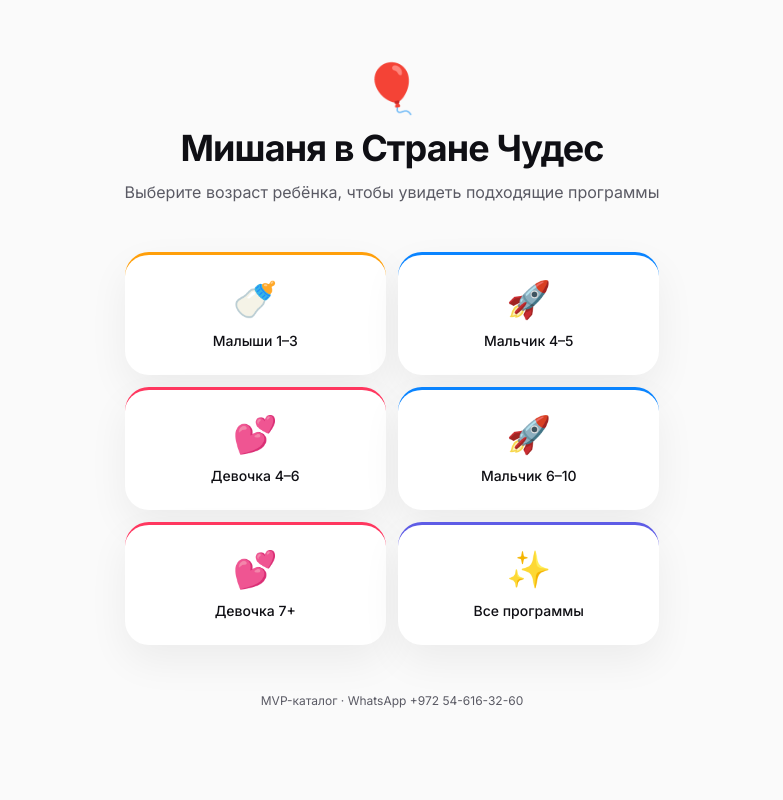
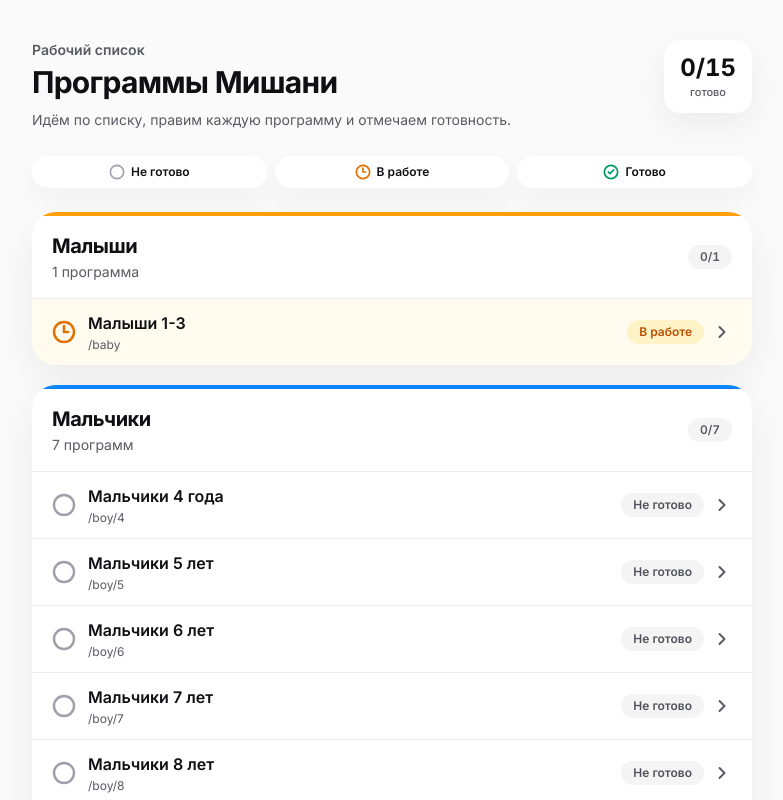
Before and after one commit to royaleventil-code/mishanya-site, a Next.js app: page / in a window 1280 px wide. Shown: the top 800 px of the page, without its empty margins (248-1031 px from the left). Built offline with nearby package versions, Linux system fonts and the light colour scheme.

Commit message:
Add program readiness checklist

```diff
--- a/app/girl/[age]/page.tsx
+++ b/app/girl/[age]/page.tsx
@@ -5,7 +5,7 @@ import { segmentFromAge, heroTitle } from "@/lib/segments";
 export const dynamicParams = false;
 
 export function generateStaticParams() {
-  return Array.from({ length: 10 }, (_, i) => ({ age: String(i + 4) }));
+  return Array.from({ length: 7 }, (_, i) => ({ age: String(i + 4) }));
 }
 
 export default async function GirlAgePage({
@@ -15,7 +15,7 @@ export default async function GirlAgePage({
 }) {
   const { age } = await params;
   const ageNum = Number.parseInt(age, 10);
-  if (!Number.isFinite(ageNum) || ageNum < 4 || ageNum > 13) notFound();
+  if (!Number.isFinite(ageNum) || ageNum < 4 || ageNum > 10) notFound();
 
   const segment = segmentFromAge(ageNum, "girl");
   return <SegmentPage segment={segment} title={heroTitle(segment, ageNum)} />;
--- a/app/page.tsx
+++ b/app/page.tsx
@@ -1,46 +1,208 @@
 import Link from "next/link";
+import { CheckCircle2, ChevronRight, Circle, Clock3 } from "lucide-react";
+import { PROGRAM_STATUSES, type ProgramStatus } from "@/data/program-status";
 
-const SEGMENT_LINKS = [
-  { href: "/baby", label: "Малыши 1–3", emoji: "🍼", color: "#ff9f0a" },
-  { href: "/boy/5", label: "Мальчик 4–5", emoji: "🚀", color: "#0a84ff" },
-  { href: "/girl/5", label: "Девочка 4–6", emoji: "💕", color: "#ff375f" },
-  { href: "/boy/6", label: "Мальчик 6–10", emoji: "🚀", color: "#0a84ff" },
-  { href: "/girl/8", label: "Девочка 7+", emoji: "💕", color: "#ff375f" },
-  { href: "/all", label: "Все программы", emoji: "✨", color: "#5e5ce6" },
+const AGE_OPTIONS = [4, 5, 6, 7, 8, 9, 10] as const;
+
+function ageLabel(age: number): string {
+  return age === 4 ? "4 года" : `${age} лет`;
+}
+
+type WorkItem = {
+  id: string;
+  label: string;
+  href: string;
+};
+
+const WORK_GROUPS: {
+  title: string;
+  subtitle: string;
+  color: string;
+  items: WorkItem[];
+}[] = [
+  {
+    title: "Малыши",
+    subtitle: "1 программа",
+    color: "#ff9f0a",
+    items: [{ id: "baby", label: "Малыши 1-3", href: "/baby" }],
+  },
+  {
+    title: "Мальчики",
+    subtitle: "7 программ",
+    color: "#0a84ff",
+    items: AGE_OPTIONS.map((age) => ({
+      id: `boy-${age}`,
+      label: `Мальчики ${ageLabel(age)}`,
+      href: `/boy/${age}`,
+    })),
+  },
+  {
+    title: "Девочки",
+    subtitle: "7 программ",
+    color: "#ff375f",
+    items: AGE_OPTIONS.map((age) => ({
+      id: `girl-${age}`,
+      label: `Девочки ${ageLabel(age)}`,
+      href: `/girl/${age}`,
+    })),
+  },
 ];
+
+const TOTAL_COUNT = WORK_GROUPS.reduce((sum, group) => sum + group.items.length, 0);
+const READY_COUNT = Object.values(PROGRAM_STATUSES).filter((status) => status === "done").length;
 
 export default function Home() {
   return (
-    <main className="min-h-screen flex flex-col">
-      <div className="mx-auto max-w-3xl px-6 py-16">
-        <div className="text-center mb-12">
-          <span className="text-5xl">🎈</span>
-          <h1 className="mt-4 text-3xl sm:text-4xl font-bold tracking-tight">
-            Мишаня в Стране Чудес
-          </h1>
-          <p className="mt-3 text-base text-[var(--color-ink-soft)]">
-            Выберите возраст ребёнка, чтобы увидеть подходящие программы
-          </p>
+    <main className="min-h-screen bg-[var(--color-canvas)]">
+      <div className="mx-auto w-full max-w-3xl px-5 py-8 sm:px-6 sm:py-10">
+        <div className="mb-6 flex items-start justify-between gap-4">
+          <div>
+            <p className="text-sm font-semibold text-[var(--color-ink-soft)]">
+              Рабочий список
+            </p>
+            <h1 className="mt-1 text-3xl font-bold tracking-tight">
+              Программы Мишани
+            </h1>
+            <p className="mt-2 text-sm leading-6 text-[var(--color-ink-soft)]">
+              Идём по списку, правим каждую программу и отмечаем готовность.
+            </p>
+          </div>
+          <div className="shrink-0 rounded-2xl bg-white px-4 py-3 text-center shadow-[0_12px_32px_rgba(15,15,20,0.06)]">
+            <div className="text-2xl font-bold tabular-nums">
+              {READY_COUNT}/{TOTAL_COUNT}
+            </div>
+            <div className="text-[11px] font-medium text-[var(--color-ink-soft)]">
+              готово
+            </div>
+          </div>
         </div>
 
-        <div className="grid grid-cols-2 gap-3">
-          {SEGMENT_LINKS.map((s) => (
-            <Link
-              key={s.href}
-              href={s.href}
-              className="group flex flex-col items-center justify-center rounded-3xl bg-white p-6 shadow-[0_16px_40px_rgba(15,15,20,0.06)] transition hover:-translate-y-0.5 hover:shadow-[0_24px_60px_rgba(15,15,20,0.12)]"
-              style={{ borderTop: `3px solid ${s.color}` }}
-            >
-              <span className="text-4xl">{s.emoji}</span>
-              <span className="mt-3 text-sm font-medium">{s.label}</span>
-            </Link>
-          ))}
+        <div className="mb-6 grid grid-cols-3 gap-2">
+          <LegendItem status="todo" />
+          <LegendItem status="in-progress" />
+          <LegendItem status="done" />
         </div>
 
-        <p className="mt-12 text-center text-xs text-[var(--color-ink-soft)]">
-          MVP-каталог · WhatsApp +972 54-616-32-60
-        </p>
+        <div className="space-y-5">
+          {WORK_GROUPS.map((group) => {
+            const groupReady = group.items.filter(
+              (item) => PROGRAM_STATUSES[item.id] === "done",
+            ).length;
+
+            return (
+              <section
+                key={group.title}
+                className="overflow-hidden rounded-3xl bg-white shadow-[0_16px_40px_rgba(15,15,20,0.06)]"
+              >
+                <div
+                  className="flex items-center justify-between gap-3 border-b border-[var(--color-line)] px-5 py-4"
+                  style={{ borderTop: `4px solid ${group.color}` }}
+                >
+                  <div>
+                    <h2 className="text-xl font-bold tracking-tight">{group.title}</h2>
+                    <p className="mt-0.5 text-sm text-[var(--color-ink-soft)]">
+                      {group.subtitle}
+                    </p>
+                  </div>
+                  <span className="rounded-full bg-zinc-100 px-3 py-1 text-xs font-semibold tabular-nums text-[var(--color-ink-soft)]">
+                    {groupReady}/{group.items.length}
+                  </span>
+                </div>
+
+                <div className="divide-y divide-[var(--color-line)]">
+                  {group.items.map((item) => (
+                    <ProgramWorkRow
+                      key={item.id}
+                      item={item}
+                      status={PROGRAM_STATUSES[item.id] ?? "todo"}
+                    />
+                  ))}
+                </div>
+              </section>
+            );
+          })}
+        </div>
       </div>
     </main>
   );
 }
+
+function ProgramWorkRow({ item, status }: { item: WorkItem; status: ProgramStatus }) {
+  const isDone = status === "done";
+  const isInProgress = status === "in-progress";
+
+  return (
+    <Link
+      href={item.href}
+      className={`group flex min-h-[64px] items-center justify-between gap-3 px-5 py-3 transition active:scale-[0.995] ${
+        isDone
+          ? "bg-emerald-50/80 hover:bg-emerald-50"
+          : isInProgress
+            ? "bg-amber-50/80 hover:bg-amber-50"
+            : "bg-white hover:bg-zinc-50"
+      }`}
+    >
+      <span className="flex min-w-0 items-center gap-3">
+        <StatusIcon status={status} />
+        <span className="min-w-0">
+          <span className="block truncate text-base font-semibold">{item.label}</span>
+          <span className="mt-0.5 block text-xs text-[var(--color-ink-soft)]">
+            {item.href}
+          </span>
+        </span>
+      </span>
+      <span className="flex shrink-0 items-center gap-2">
+        <StatusBadge status={status} />
+        <ChevronRight
+          className="h-5 w-5 text-[var(--color-ink-soft)] transition group-hover:translate-x-0.5"
+          strokeWidth={2.4}
+        />
+      </span>
+    </Link>
+  );
+}
+
+function LegendItem({ status }: { status: ProgramStatus }) {
+  return (
+    <div className="flex items-center justify-center gap-1.5 rounded-2xl bg-white px-2.5 py-2 text-xs font-semibold shadow-[0_10px_24px_rgba(15,15,20,0.04)]">
+      <StatusIcon status={status} small />
+      <span className="truncate">{statusLabel(status)}</span>
+    </div>
+  );
+}
+
+function StatusBadge({ status }: { status: ProgramStatus }) {
+  return (
+    <span
+      className={`hidden rounded-full px-3 py-1 text-xs font-semibold sm:inline-flex ${statusBadgeClass(status)}`}
+    >
+      {statusLabel(status)}
+    </span>
+  );
+}
+
+function StatusIcon({ status, small = false }: { status: ProgramStatus; small?: boolean }) {
+  const className = small ? "h-4 w-4 shrink-0" : "h-6 w-6 shrink-0";
+
+  if (status === "done") {
+    return <CheckCircle2 className={`${className} text-emerald-600`} strokeWidth={2.6} />;
+  }
+
+  if (status === "in-progress") {
+    return <Clock3 className={`${className} text-amber-600`} strokeWidth={2.5} />;
+  }
+
+  return <Circle className={`${className} text-zinc-400`} strokeWidth={2.4} />;
+}
+
+function statusLabel(status: ProgramStatus): string {
+  if (status === "done") return "Готово";
+  if (status === "in-progress") return "В работе";
+  return "Не готово";
+}
+
+function statusBadgeClass(status: ProgramStatus): string {
+  if (status === "done") return "bg-emerald-100 text-emerald-700";
+  if (status === "in-progress") return "bg-amber-100 text-amber-700";
+  return "bg-zinc-100 text-zinc-600";
+}
--- /dev/null
+++ b/data/program-status.ts
@@ -0,0 +1,19 @@
+export type ProgramStatus = "todo" | "in-progress" | "done";
+
+export const PROGRAM_STATUSES: Record<string, ProgramStatus> = {
+  baby: "in-progress",
+  "boy-4": "todo",
+  "boy-5": "todo",
+  "boy-6": "todo",
+  "boy-7": "todo",
+  "boy-8": "todo",
+  "boy-9": "todo",
+  "boy-10": "todo",
+  "girl-4": "todo",
+  "girl-5": "todo",
+  "girl-6": "todo",
+  "girl-7": "todo",
+  "girl-8": "todo",
+  "girl-9": "todo",
+  "girl-10": "todo",
+};
--- a/lib/segments.ts
+++ b/lib/segments.ts
@@ -57,6 +57,7 @@ export function heroTitle(segment: SegmentId, age?: number): string {
   if (segment === "baby") return "Программы для малышей";
   if (segment === "all") return "Все программы";
   const ageNum = age ?? (segment.endsWith("4-6") ? 5 : 8);
+  const ageLabel = ageNum === 4 ? "4 года" : `${ageNum} лет`;
   const child = segment.startsWith("boy") ? "мальчика" : "девочки";
-  return `Программы для ${child} ${ageNum} лет`;
+  return `Программы для ${child} ${ageLabel}`;
 }
```
